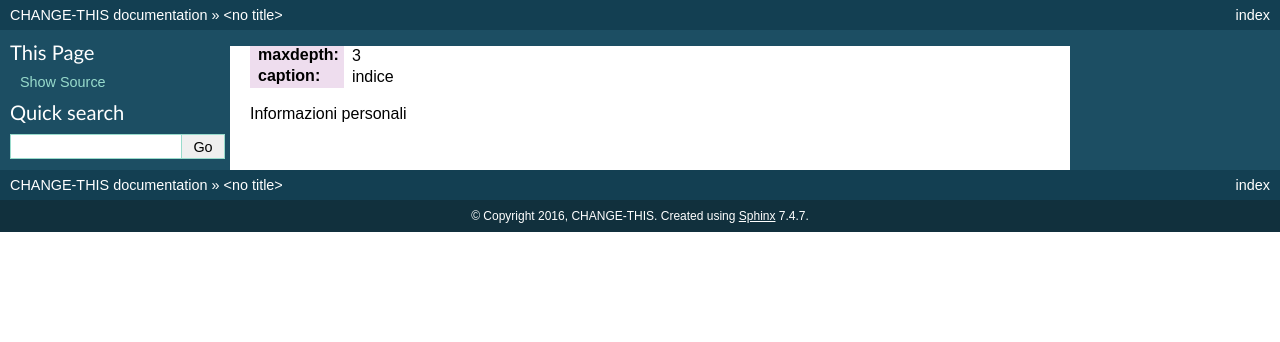
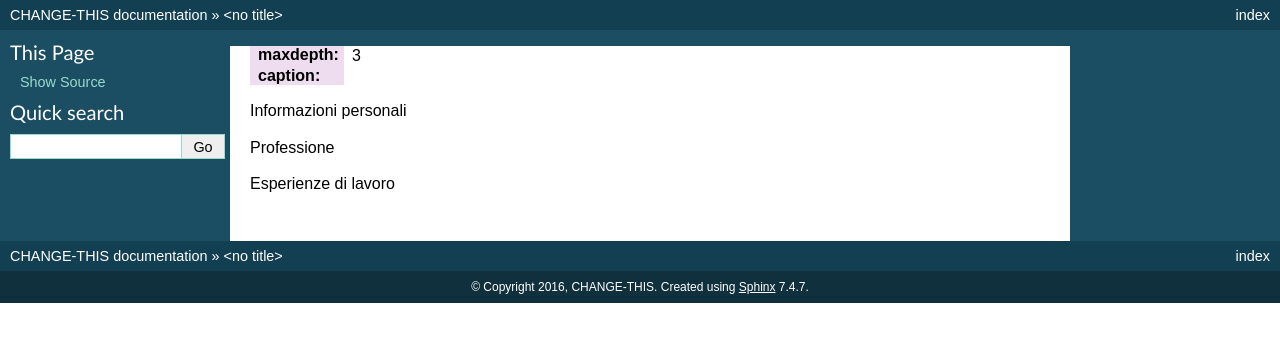
Before and after one commit to GBrunos/curriculum, a Sphinx documentation site: the page built from docs/index.rst, in a window 1280 px wide. Shown: the top 342 px of the page. Built offline with Sphinx 7.4.7, drawn with Linux system fonts in a browser that asks for light colours.

Commit message:
Google Docs reST Editor

```diff
--- a/docs/index.rst
+++ b/docs/index.rst
@@ -1,4 +1,13 @@
 .. toctree::
+
 :maxdepth: 3
-:caption: indice
+
+:caption:
+
 Informazioni personali
+
+Professione
+
+Esperienze di lavoro
+
+.. bottom of content
```
